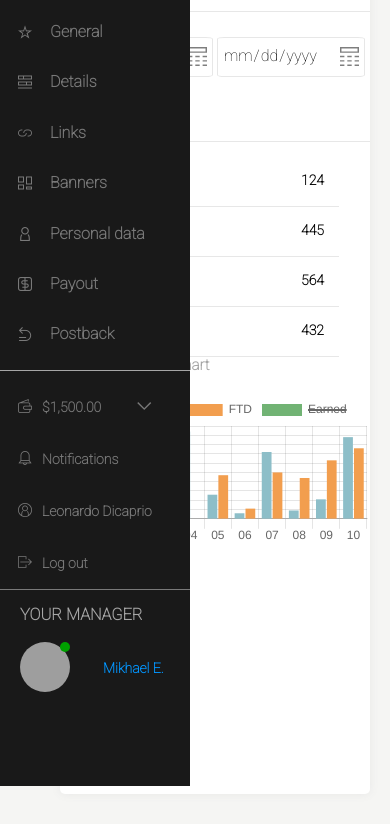
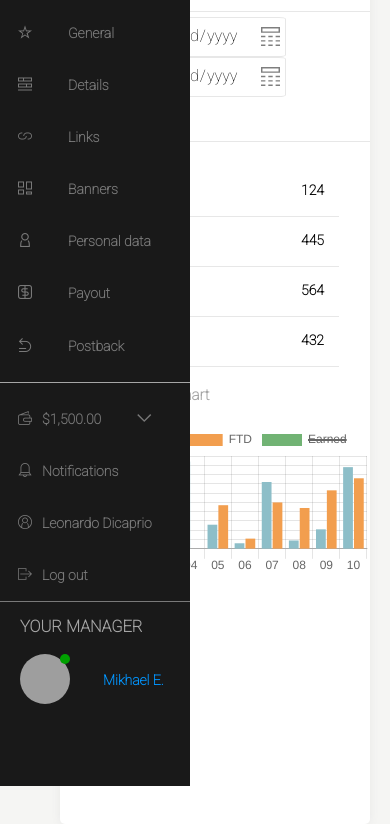
Before and after one commit to paukol/Solo-project, a website: page index.html in a window 390 px wide. Both pictures are taken after a click on the element 23 px from the left and 35 px from the top of the page. Shown: the part 58-882 px from the top of the page. Drawn offline with nearby package versions, Linux system fonts and the light colour scheme; grey boxes are pictures that could not be loaded; a web font is replaced by a local one.

Commit message:
fix sidebar

```diff
--- a/index.html
+++ b/index.html
@@ -25,7 +25,7 @@
       </div>
       <div class="chat-title">
         <img class="manager-img" src="images/manager.png" alt="manager">
-        <a href="#" class="name">Mikhael E.</a>
+        <a href="#name" class="name">Mikhael E.</a>
         <p class="btn-online">online</p>
       </div>
       <div class="messages">
@@ -47,8 +47,8 @@
         <div class=" btn-close js--close-modal"></div>
       </div>
       <div class="buttons">
-        <button class="btn cancel js--close-modal">Cancel</button>
-        <button class="btn js--close-modal">Quit</button>
+        <button  class="btn cancel js--close-modal">Cancel</button>
+        <button  class="btn js--close-modal">Quit</button>
       </div>
     </div>
 
@@ -81,31 +81,31 @@
           <ul>
             <li class="nav-links">
               <a class="nav-link active icon-general" href="#general"></a>
-              <p class="link">General</p>
+              <a class="link" href="#general">General</a>
             </li>
             <li class="nav-links">
               <a class="nav-link icon-details" href="#details"></a>
-              <p class="link">Details</p>
+              <a class="link" href="#details">Details</a>
             </li>
             <li class="nav-links">
               <a class="nav-link icon-links" href="#links"></a>
-              <p class="link">Links</p>
+              <a class="link" href="#links">Links</a>
             </li>
             <li class="nav-links">
               <a class="nav-link icon-banners" href="#banners"></a>
-              <p class="link">Banners</p>
+              <a class="link" href="#banners">Banners</a>
             </li>
             <li class="nav-links">
               <a class="nav-link icon-personaldata" href="#personaldata"></a>
-              <p class="link">Personal data</p>
+              <a class="link" href="#personaldata">Personal data</a>
             </li>
             <li class="nav-links">
               <a class="nav-link icon-payout" href="#payout"></a>
-              <p class="link">Payout</p>
+              <a class="link" href="#payout">Payout</a>
             </li>
             <li class="nav-links">
               <a class="nav-link icon-postback" href="#postback"></a>
-              <p class="link">Postback</p>
+              <a class="link" href="#postback">Postback</a>
             </li>
           </ul>
         </nav>
@@ -114,13 +114,13 @@
           <nav class="navigation-list">
             <ul>
               <li class="nav-links">
-                <a href="#" class="nav-link icon-wallet">
+                <a href="#wallet" class="nav-link icon-wallet">
                   <p class="link">$1,500.00</p>
                 </a>
                 <a href="#" class="nav-link icon-arrow-down"></a>
               </li>
               <li class="nav-links">
-                <a href="#" class="nav-link icon-notification">
+                <a href="#notification" class="nav-link icon-notification">
                   <p class="link">Notifications</p>
                 </a>
               </li>
@@ -157,12 +157,12 @@
   <div class="top-bar">
     <div class="top-menu-links">
       <div class="box">
-        <a href="#" class="icon-wallet"></a>
+        <a href="#wallet" class="icon-wallet"></a>
         <div class="balance">$1,500.00</div>
         <a href="#" class="icon-arrow-down"></a>
       </div>
       <div class="box">
-        <a href="#" class="icon-notification"></a>
+        <a href="#natification" class="icon-notification"></a>
       </div>
       <div class="box js--open-modal" href="#login">
         <a class="icon-profile profile"></a>
--- a/js/script.js
+++ b/js/script.js
@@ -9,7 +9,6 @@
     menuButton.addEventListener('click', function (event) {
       event.preventDefault();
       sidebar.classList.toggle('active');
-      console.log('sidebar', sidebar);
     })
   };
 
@@ -46,6 +45,7 @@
   /* Modals */
   function closeModal() {
     document.getElementById('overlay').classList.remove('show');
+    console.log('active');
   }
 
   document.querySelectorAll('#overlay .js--close-modal').forEach(function (btn) {
--- a/sass/components/_chart-wrapper.scss
+++ b/sass/components/_chart-wrapper.scss
@@ -24,6 +24,10 @@
 }
 
 @media (max-width: 768px) {
+  .chart-title{
+    padding-top: 20px;
+  }
+
   .chart-wrapper {
     width: 100%;
   }
--- a/sass/components/_form-field.scss
+++ b/sass/components/_form-field.scss
@@ -27,9 +27,8 @@
 }
 
 @media (max-width: 768px) {
-
-  .btn.btn-refresh {
-    display: flex;
-    flex-direction: block;
+  form{
+    width: 50%;
+    justify-content: center;
   }
 }
--- a/sass/components/_table-row.scss
+++ b/sass/components/_table-row.scss
@@ -52,6 +52,7 @@
   .table-wrapper {
     width: 100%;
     height: 90%;
+    padding-top: 10px;
 
     .table-row-wrapper {
       width: 100%;
```
Also changed, not shown: css/style.css, sass/components/_modals.scss (line endings or trailing spaces), 1 other file.
